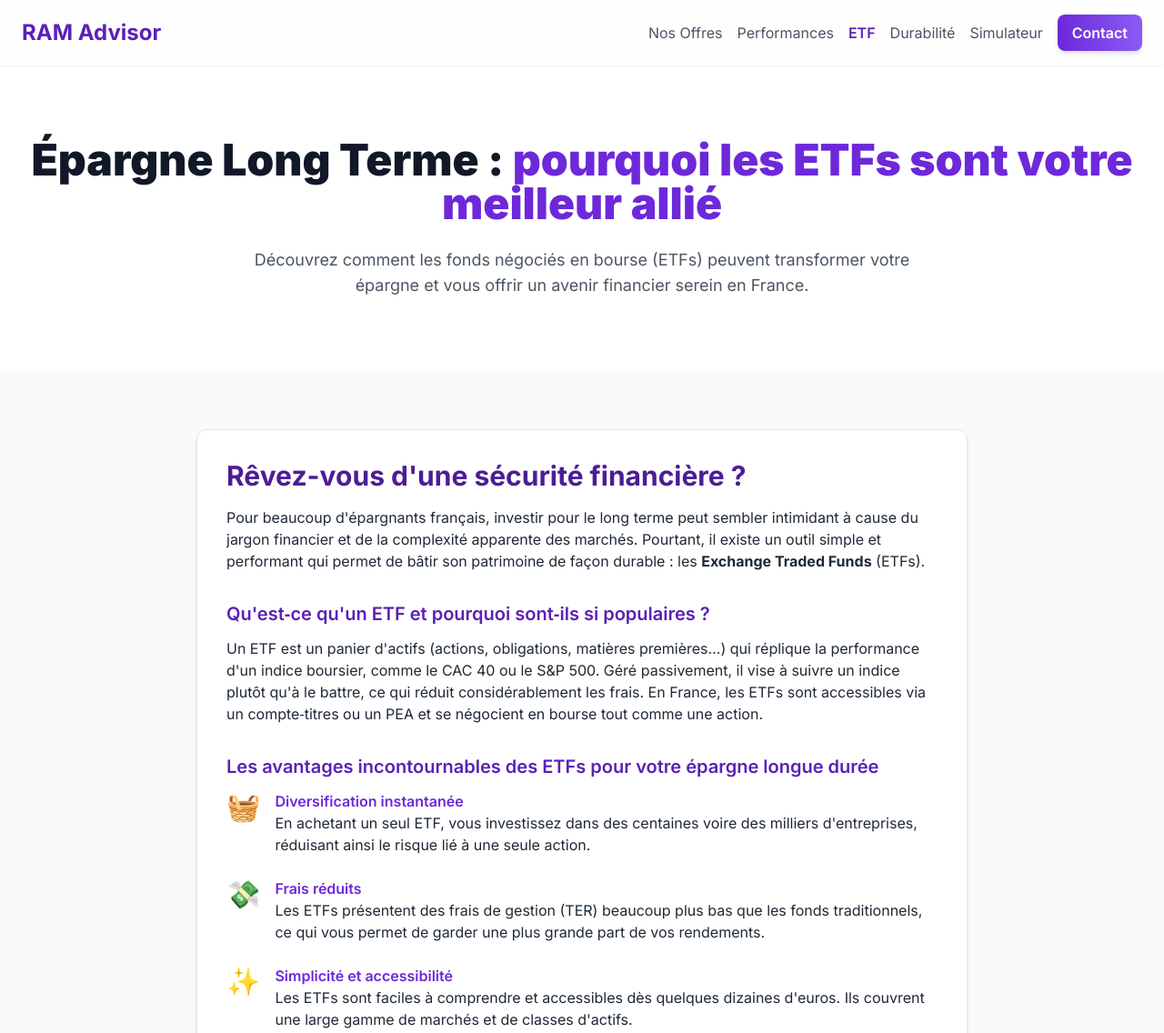
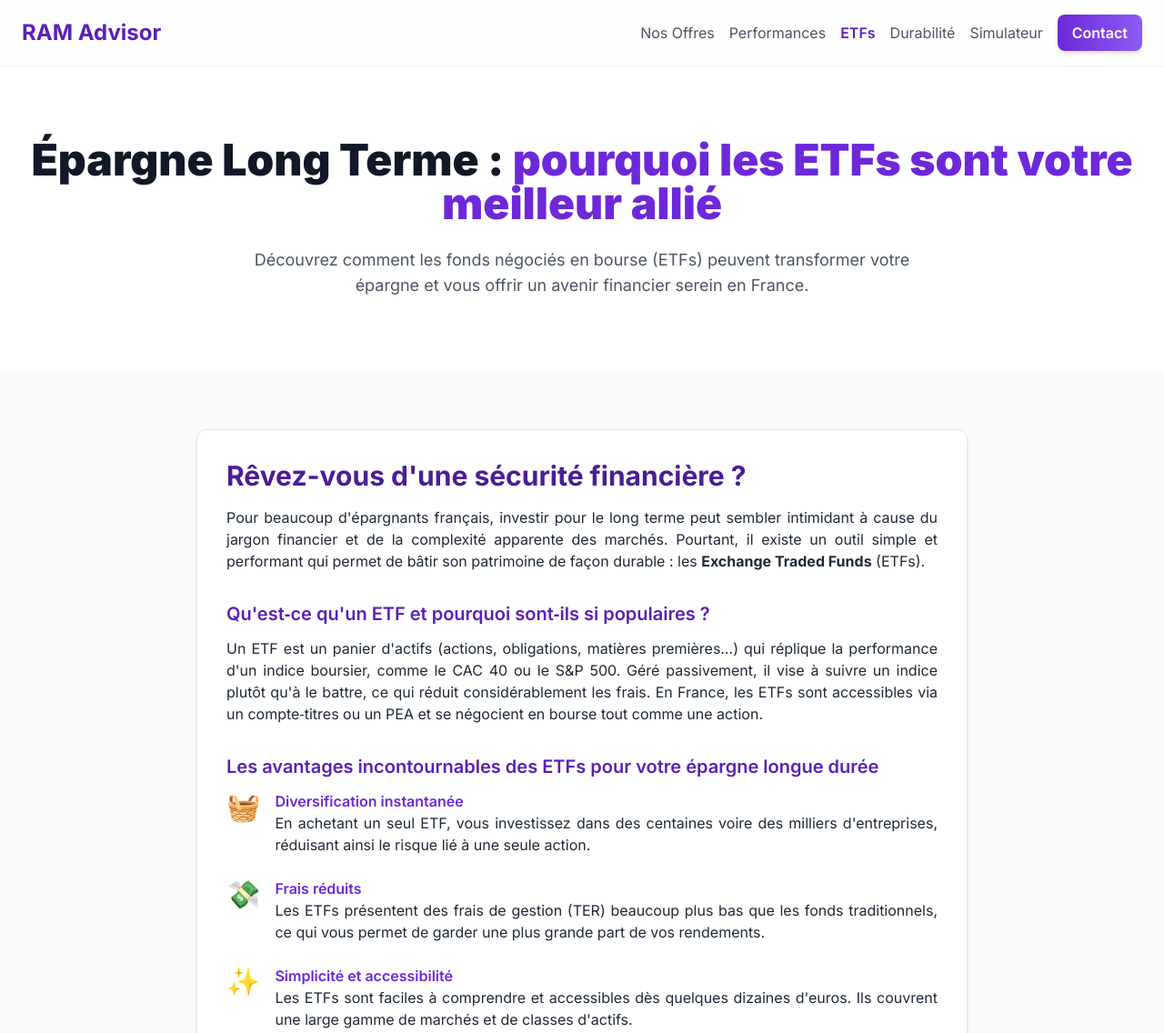
Before and after one commit to MamyRAMA/RAMAdvisor, a website: page pages/etf.html in a window 1280 px wide. Shown: the top 1136 px of the page at 91% size. Drawn offline with nearby package versions, Linux system fonts and the light colour scheme.

Commit message:
Pages ETFs et Durable en justifié

```diff
--- a/pages/etf.html
+++ b/pages/etf.html
@@ -36,7 +36,7 @@
                 <div class="hidden md:flex items-center space-x-4">
                     <a href="../index.html#offres" class="text-gray-600 hover:text-violet-800">Nos Offres</a>
                     <a href="../index.html#performances" class="text-gray-600 hover:text-violet-800">Performances</a>
-                    <a href="etf.html" class="text-violet-800 font-semibold">ETF</a>
+                    <a href="etf.html" class="text-violet-800 font-semibold">ETFs</a>
                     <a href="durabilite.html" class="text-gray-600 hover:text-violet-800">Durabilité</a>
                     <a href="../index.html#simulator" class="text-gray-600 hover:text-violet-800">Simulateur</a>
                     <a href="../index.html#contact" class="cta-gradient text-white font-semibold py-2 px-4 rounded-lg shadow-md transition-transform transform hover:scale-105">Contact</a>
@@ -74,7 +74,7 @@
         <!-- Article Content -->
         <section class="py-16 bg-gray-50">
             <div class="container mx-auto px-6 max-w-4xl">
-                <article class="prose lg:prose-xl prose-indigo mx-auto bg-white p-8 rounded-xl shadow-md border border-gray-200">
+                <article class="prose lg:prose-xl prose-indigo mx-auto bg-white p-8 rounded-xl shadow-md border border-gray-200 text-justify">
                     <!-- Introduction -->
                     <h2 class="section-title text-2xl md:text-3xl font-bold mb-4">Rêvez-vous d'une sécurité financière ?</h2>
                     <p>Pour beaucoup d'épargnants français, investir pour le long terme peut sembler intimidant à cause du jargon financier et de la complexité apparente des marchés. Pourtant, il existe un outil simple et performant qui permet de bâtir son patrimoine de façon durable : les <strong>Exchange Traded Funds</strong> (ETFs).</p>
```
Also changed, not shown: pages/durabilite.html (+2 -2 lines).
